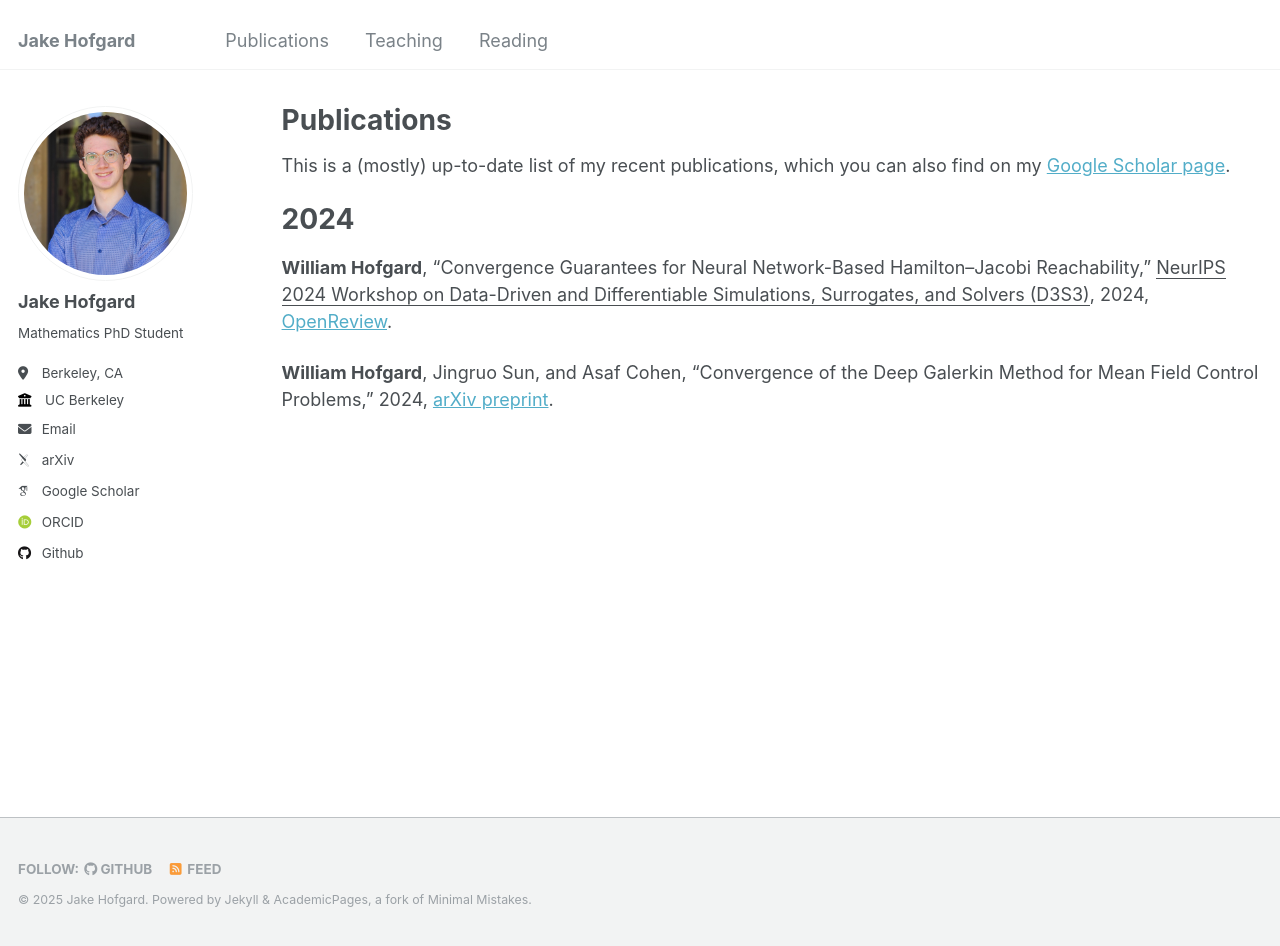
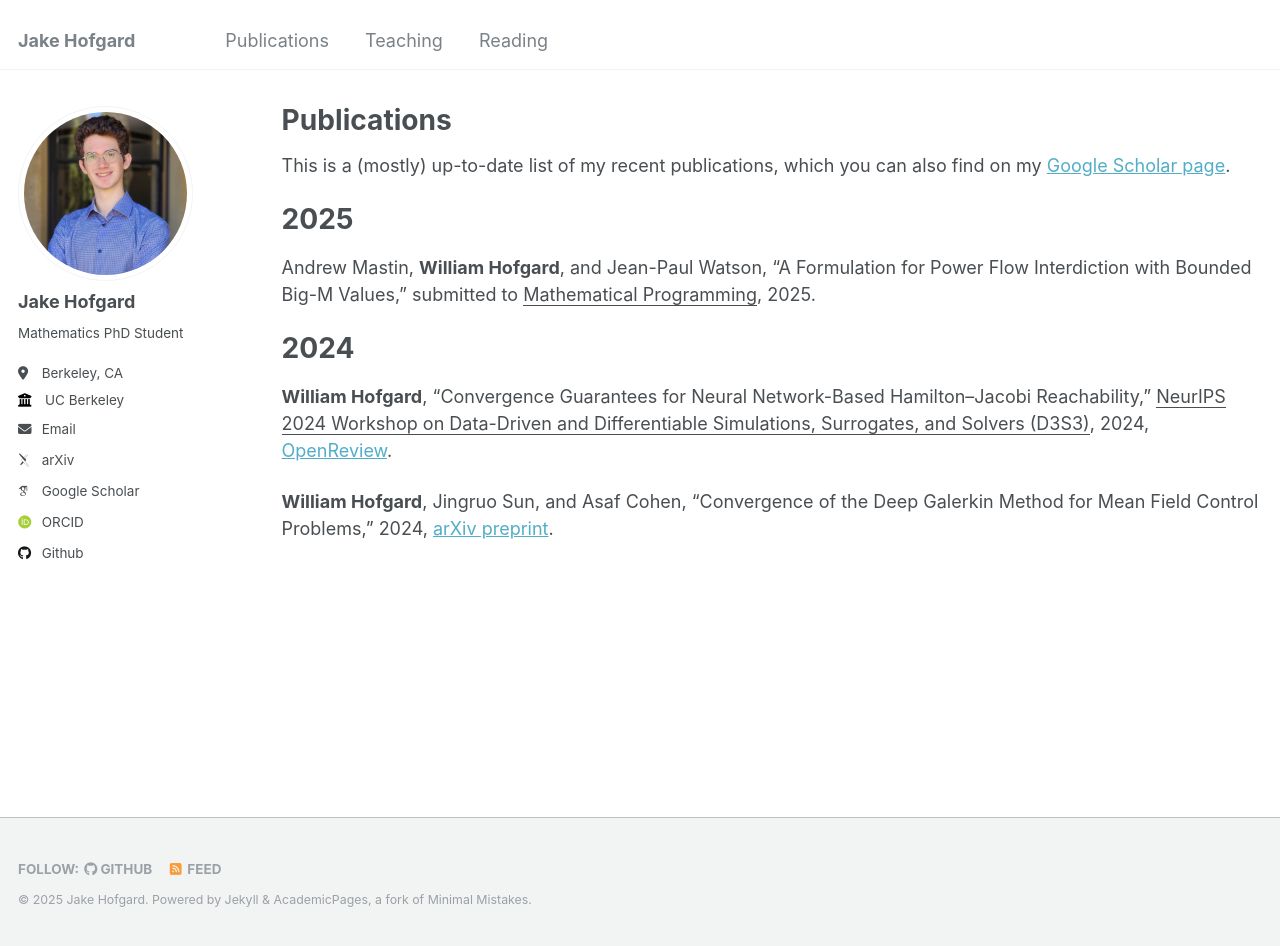
Before and after one commit to jakehofgard/jakehofgard.github.io, a Jekyll site: the page built from _pages/publications.md, in a window 1280 px wide and 946 px high. Built offline with Jekyll 4.4.1, drawn with Linux system fonts in a browser that asks for light colours; some web fonts are replaced.

Commit message:
Update publications.md

```diff
--- a/_pages/publications.md
+++ b/_pages/publications.md
@@ -7,6 +7,10 @@ author_profile: true
 
 This is a (mostly) up-to-date list of my recent publications, which you can also find on my [Google Scholar page](https://scholar.google.com/citations?user=VJcUlLQAAAAJ&hl=en).
 
+# 2025
+
+Andrew Mastin, **William Hofgard**, and Jean-Paul Watson, "A Formulation for Power Flow Interdiction with Bounded Big-M Values," submitted to <ins>Mathematical Programming</ins>, 2025.
+
 # 2024
 **William Hofgard**, "Convergence Guarantees for Neural Network-Based Hamilton–Jacobi Reachability," <ins>NeurIPS 2024 Workshop on Data-Driven and Differentiable Simulations, Surrogates, and Solvers (D3S3)</ins>, 2024, [OpenReview](https://openreview.net/forum?id=SH1isYejz9).
 
```
